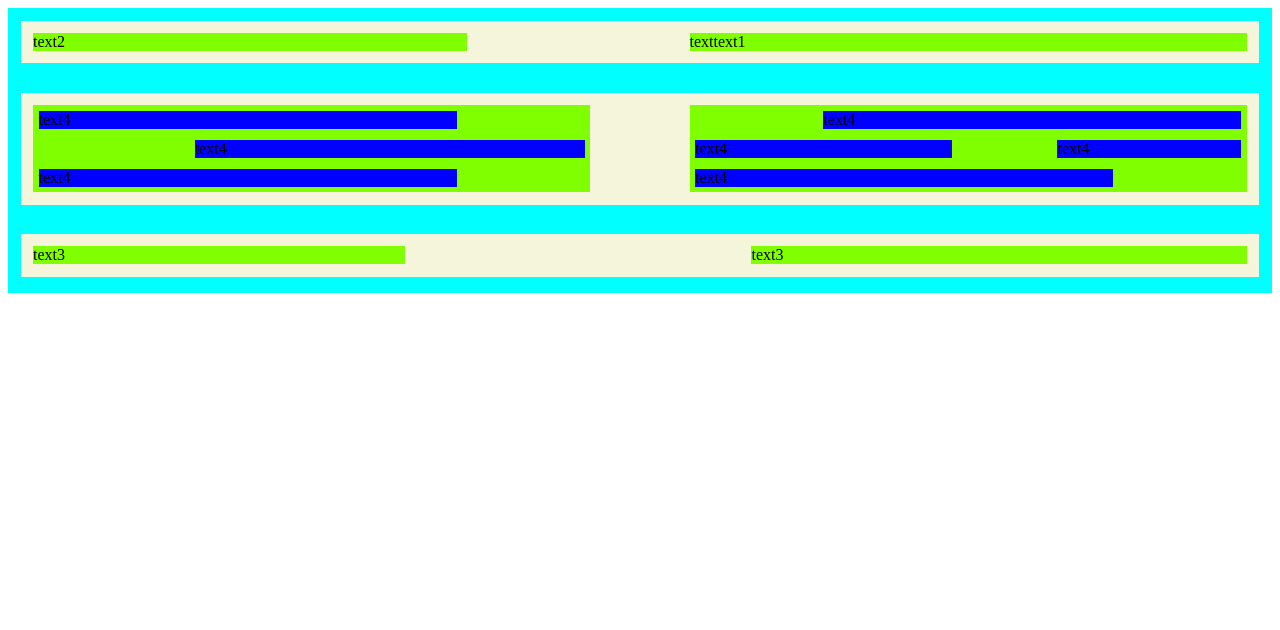
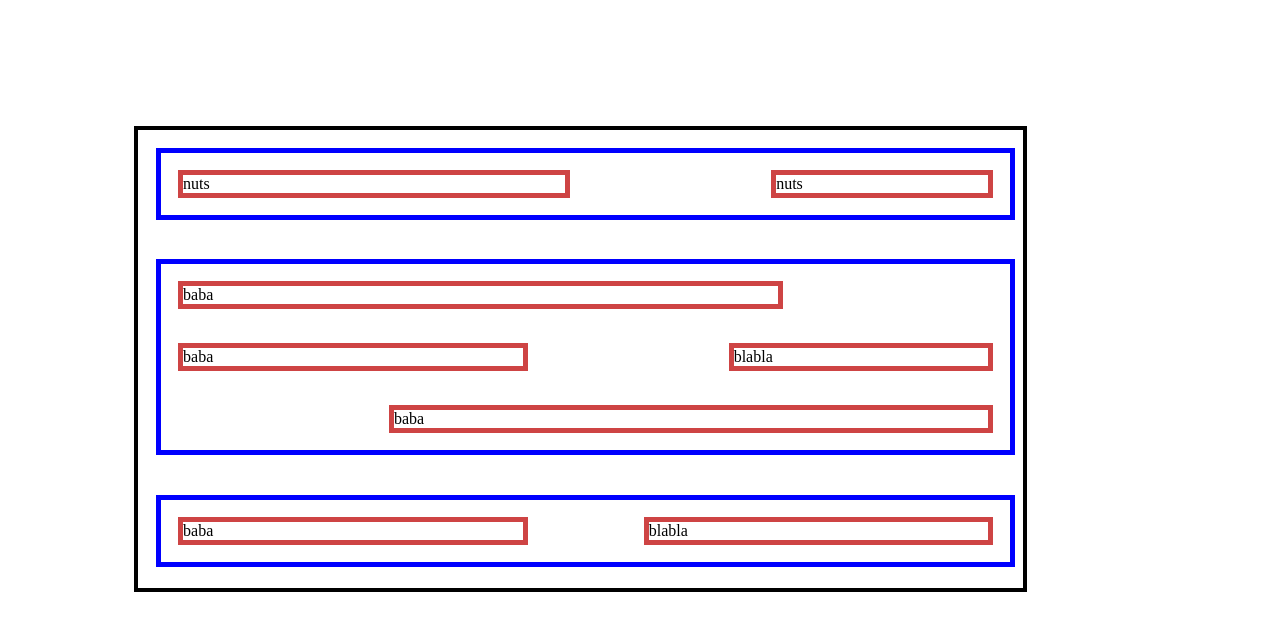
Before and after one commit to krikri89/4-box-files, a website: page index.html in a window 1280 px wide. Drawn offline with Linux system fonts and the light colour scheme.

Commit message:
added css

```diff
--- a/index.html
+++ b/index.html
@@ -1,39 +1,32 @@
 <!DOCTYPE html>
 <html lang="en">
   <head>
-    <meta charset="UTF-8">
-    <meta http-equiv="X-UA-Compatible" content="IE=edge">
-    <meta name="viewport" content="width=device-width, initial-scale=1.0">
-    <title>box in a box</title>
+    <meta charset="UTF-8" />
+    <meta http-equiv="X-UA-Compatible" content="IE=edge" />
+    <meta name="viewport" content="width=device-width, initial-scale=1.0" />
+    <title>baba in a baba</title>
+    <link rel="stylesheet" href="./main.css" />
   </head>
   <body>
     <main>
-<div style="width: 100%; background-color: aqua;">
-
-    <div style=" width: 98%; display: inline-block; background-color: beige; margin: 1%;">
-        <div style="background-color: chartreuse; float: left; width: 35%; margin: 1%; height: 70%;">text2</div>
-        <div style="width: 45%; float: right; background-color: chartreuse; margin: 1%;"> texttext1</div>
+      <div class="intro">
+        <div id="field" style="float: left;width: 45%;">nuts</div>
+        <div id="field" style="float: right;width: 25%;">nuts</div>
       </div>
 
-    <div style="display: inline-block; background-color: beige; margin: 1%; width: 98%;">
-        <div style="width: 45%; float: left; background-color: chartreuse; margin: 1%;">
-             <div style="background-color: blue;width: 75%;float: left;margin: 1%;">text4</div>
-            <div style="background-color: blue; width: 70%; float: right; margin: 1%;">text4</div>
-            <div style="background-color: blue;width: 75%; float: left; margin: 1%;">text4</div>
+      <div class="intro">
+          <div id="field" style="width: 70%;float: left;">baba</div>
+          <div id="field" style="width: 30%; float: right;">blabla</div>
+          <div id="field" style="width: 40%; float: left;">baba</div>
+          <div id="field" style="width: 70%; float: right;">baba</div>
       </div>
-        <div style="width: 45%; float: right; background-color: chartreuse; margin: 1%">
-            <div style="background-color: blue; width: 75%; float: right; margin: 1%;">text4</div>
-            <div style="width: 46%; margin: 1%; background-color: blue; float: left;">text4</div>
-            <div style="background-color: blue; width: 33%; float: right; margin: 1%;">text4</div>
-            <div style="background-color: blue; width: 75%; float: left; margin: 1%;">text4</div>
+
       </div>
       </div>
-
-    <div style="display: inline-block; background-color: beige; margin: 1%; width: 98%;">
-        <div style="width: 30%; float: left; background-color: chartreuse; margin: 1%">text3</div>
-        <div style="width: 40%; float: right; background-color: chartreuse; margin: 1%">text3</div>
-
       </div>
+      <div class="intro">
+        <div id="field" style="width: 40%; float: left;">baba</div>
+        <div id="field" style="width: 40%;float: right;">blabla</div>
       </div>
     </main>
   </body>
--- /dev/null
+++ b/main.css
@@ -0,0 +1,15 @@
+main {
+  border: 4px solid black;
+  width: 70%;
+  margin-top: 10%;
+  margin-left: 10%;
+}
+.intro {
+  border: 5px solid blue;
+  width: 96%;
+  margin: 2%;
+  display: inline-block;
+}
+#field {
+  border: 5px solid rgb(206, 68, 68); margin: 2%;
+}
```
Also changed, not shown: README.md (added). Lines whose indentation alone changed are shown as unchanged.
